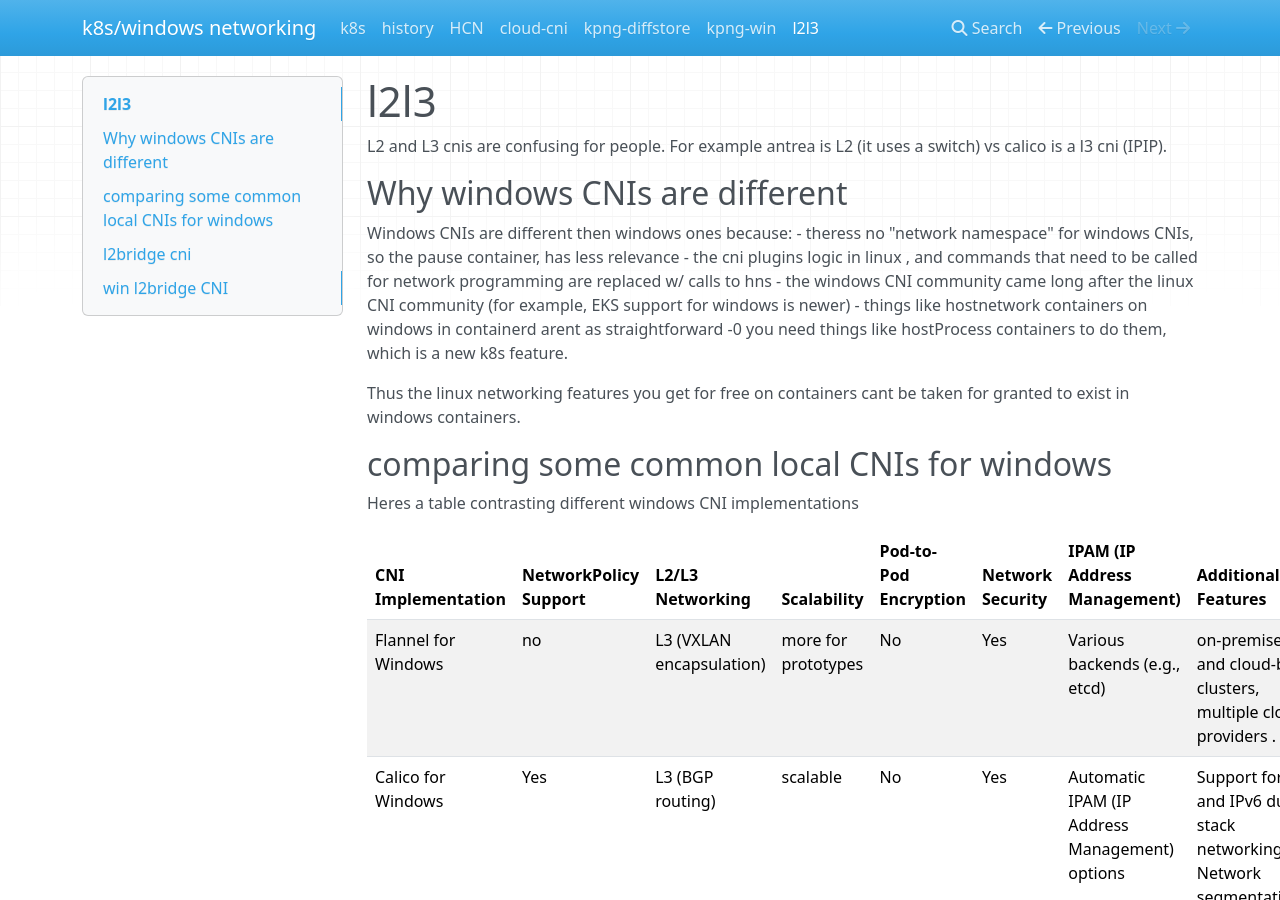
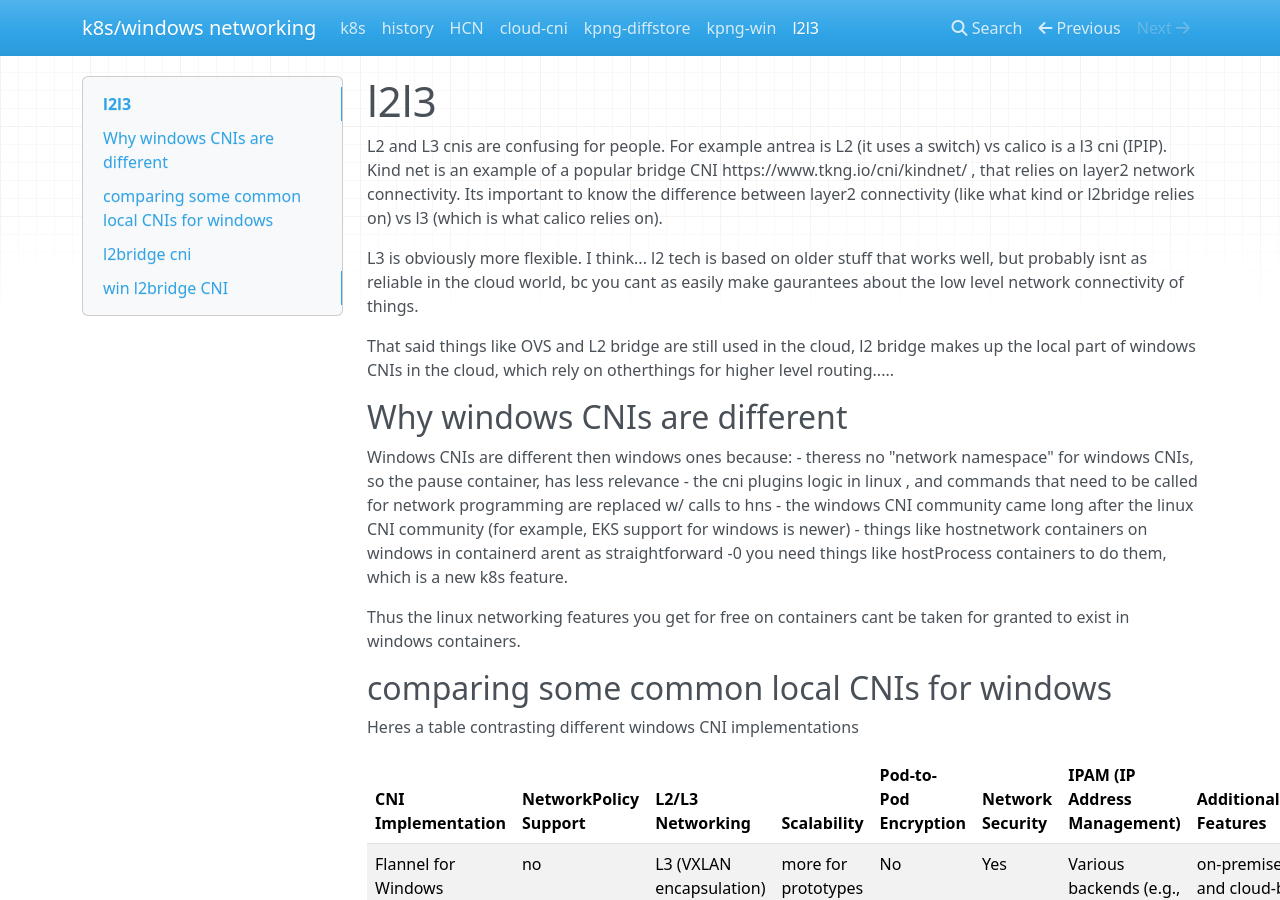
Before and after one commit to aroradaman/windows-networking, an MkDocs documentation site: the page built from docs/zz-l2vsl3.md, in a window 1280 px wide and 900 px high. Built offline with MkDocs 1.6.1, drawn with Linux system fonts in a browser that asks for light colours; nearby versions of some CDN libraries.

Commit message:
Update zz-l2vsl3.md

```diff
--- a/docs/zz-l2vsl3.md
+++ b/docs/zz-l2vsl3.md
@@ -1,6 +1,14 @@
 # l2l3
 
 L2 and L3 cnis are confusing for people.  For example antrea is L2 (it uses a switch) vs calico is a l3 cni (IPIP).
+Kind net is an example of a popular bridge  CNI https://www.tkng.io/cni/kindnet/ , that relies on layer2 network connectivity.
+Its important to know the difference between layer2 connectivity (like what kind or l2bridge relies on) vs l3 (which is what calico relies on).
+
+L3 is obviously more flexible.  I think... l2 tech is based on older stuff that works well, but probably isnt as reliable in the cloud world, bc
+you cant as easily make gaurantees about the low level network connectivity of things.
+
+That said things like OVS and L2 bridge are still used in the cloud, l2 bridge makes up the local part of windows CNIs in the cloud, which rely on otherthings
+for higher level routing.....
 
 ## Why windows CNIs are different
 
```
